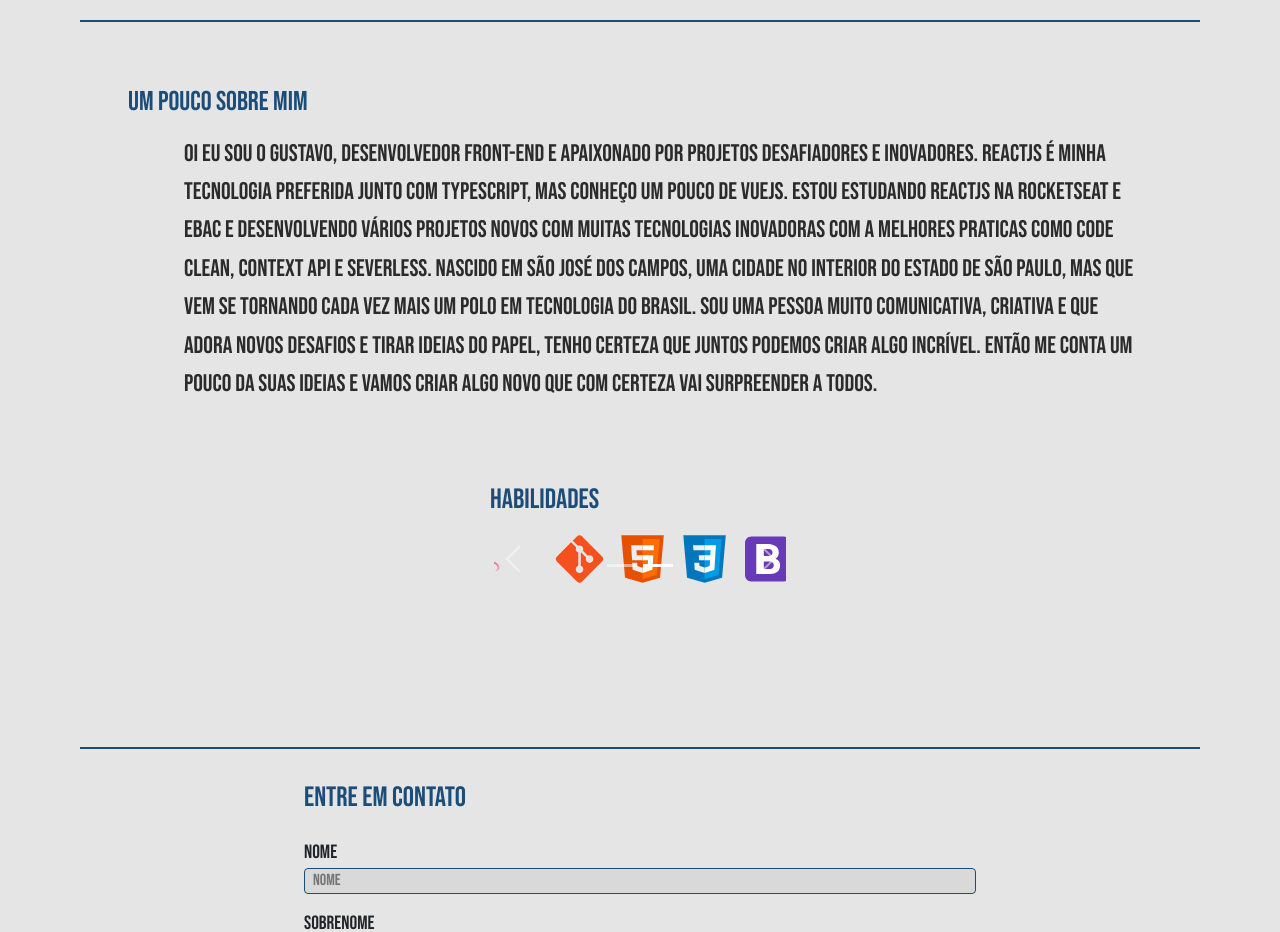
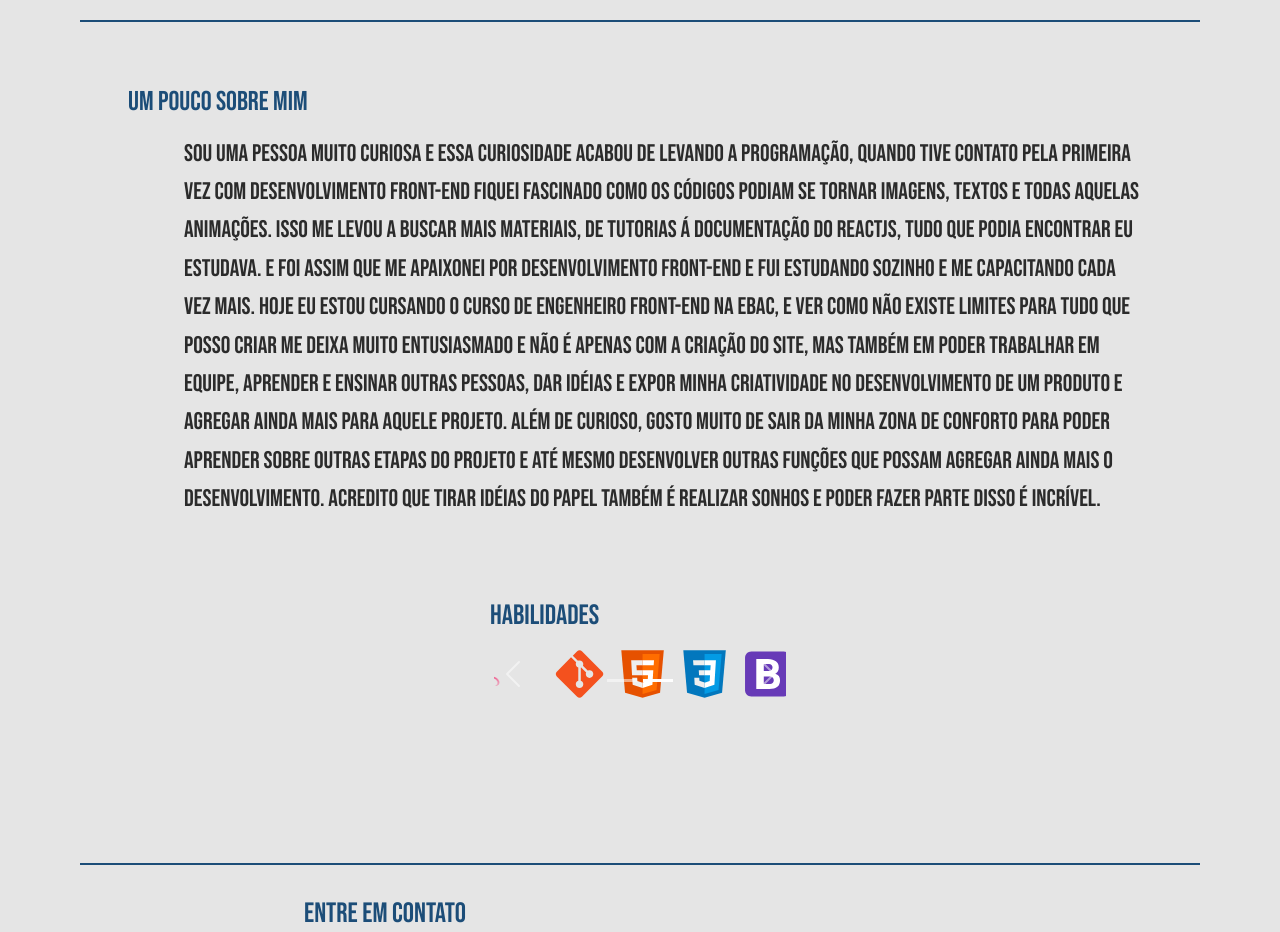
Before and after one commit to GustavoFFelipe/gustavo-anansi, a React (Vite) app: page / in a window 1280 px wide. Shown: the part 1540-2472 px from the top of the page. Built offline with nearby package versions, Linux system fonts and the light colour scheme.

Commit message:
update about

```diff
--- a/src/components/About.jsx
+++ b/src/components/About.jsx
@@ -7,7 +7,7 @@ export function About(){
         <div id="about" className="aboutContainer">
             <h3>Um pouco sobre mim</h3>
             <p>
-            Oi eu sou o Gustavo, desenvolvedor front-end e apaixonado por projetos desafiadores e inovadores. ReactJs é minha tecnologia preferida junto com Typescript, mas conheço um pouco de VueJs. Estou estudando ReactJS na Rocketseat e EBAC e desenvolvendo vários projetos novos com muitas tecnologias inovadoras com a melhores praticas como Code Clean, Context API e Severless. Nascido em São José dos Campos, uma cidade no interior do estado de São Paulo, mas que vem se tornando cada vez mais um polo em tecnologia do Brasil. Sou uma pessoa muito comunicativa, criativa e que adora novos desafios e tirar ideias do papel, tenho certeza que juntos podemos criar algo incrível. Então me conta um pouco da suas ideias e vamos criar algo novo que com certeza vai surpreender a todos.
+            Sou uma pessoa muito curiosa e essa curiosidade acabou de levando a programação, quando tive contato pela primeira vez com desenvolvimento Front-end fiquei fascinado como os códigos podiam se tornar imagens, textos e todas aquelas animações. Isso me levou a buscar mais materiais, de tutorias á documentação do ReactJS, tudo que podia encontrar eu estudava. E foi assim que me apaixonei por desenvolvimento Front-end e fui estudando sozinho e me capacitando cada vez mais. Hoje eu estou cursando o curso de Engenheiro Front-end na EBAC, e ver como não existe limites para tudo que posso criar me deixa muito entusiasmado e não é apenas com a criação do site, mas também em poder trabalhar em equipe, aprender e ensinar outras pessoas, dar idéias e expor minha criatividade no desenvolvimento de um produto e agregar ainda mais para aquele projeto. Além de curioso, gosto muito de sair da minha zona de conforto para poder aprender sobre outras etapas do projeto e até mesmo desenvolver outras funções que possam agregar ainda mais o desenvolvimento. Acredito que tirar idéias do papel também é realizar sonhos e poder fazer parte disso é incrível.
             </p>
         </div>
     )
```
